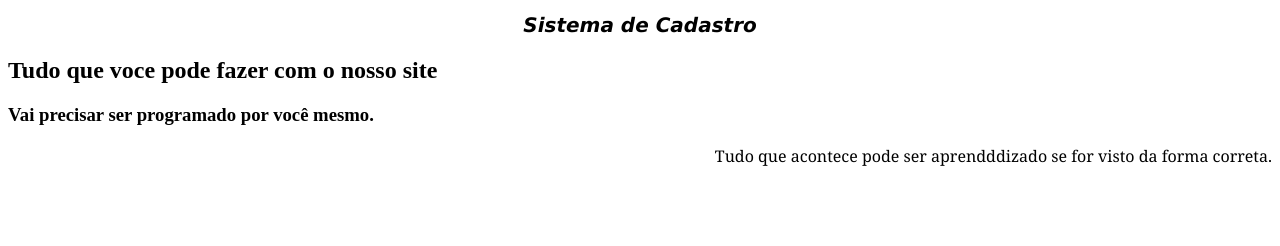
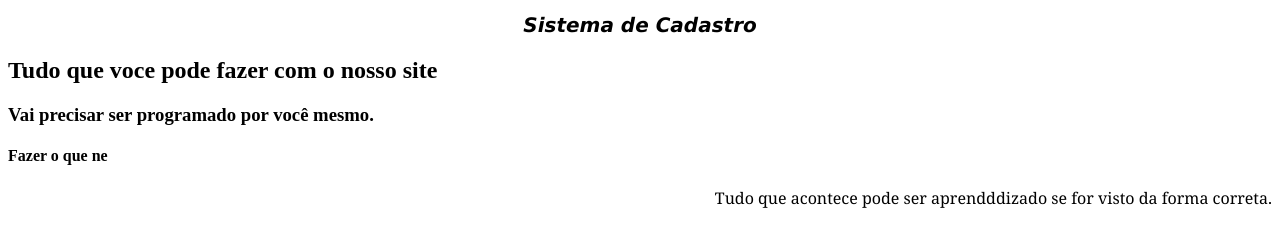
Before and after one commit to Lucianofiorentin/Teste-README, a plain HTML site: page index.html in a window 1280 px wide. Drawn offline with Linux system fonts and the light colour scheme.

Commit message:
atualizacao de texto

```diff
--- a/index.html
+++ b/index.html
@@ -14,6 +14,8 @@
 
     <h3>Vai precisar ser programado por você mesmo.</h3>
 
+    <h4>Fazer o que ne</h4>
+
     <p class="texto">Tudo que acontece pode ser aprendddizado se for visto da forma correta.</p>
 </body>
 </html>
```
